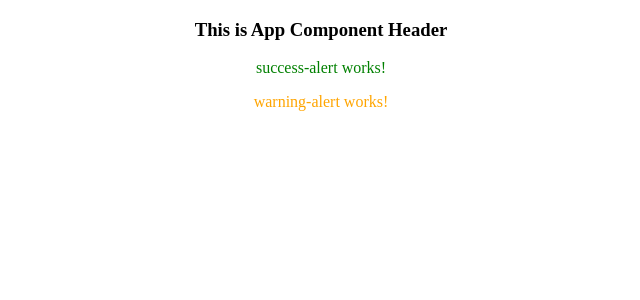
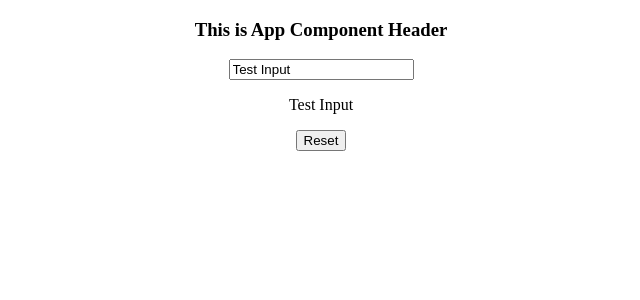
Before and after one commit to yatinn-j/angularassignment, an Angular app: page / in a window 1280 px wide. Shown: the top 300 px of the page, without its empty margins (319-959 px from the left). Built offline with nearby package versions, Linux system fonts and the light colour scheme.

Commit message:
two-way data binding practice exercise

```diff
--- a/src/app/app.component.html
+++ b/src/app/app.component.html
@@ -1,4 +1,6 @@
 <h3>This is App Component Header</h3>
 
-<app-success-alert></app-success-alert>
-<app-warning-alert></app-warning-alert>
+<!-- <app-success-alert></app-success-alert>
+<app-warning-alert></app-warning-alert> -->
+
+<app-databinding></app-databinding>
--- /dev/null
+++ b/src/app/databinding/databinding.component.html
@@ -0,0 +1,4 @@
+<input type="text" [(ngModel)]="username" (input)="onInputChange($event)">
+<p>{{ username }}</p>
+
+<button type="button" [disabled]="isButtonDisabled" (click)="onResetClick($event)">Reset</button>
--- /dev/null
+++ b/src/app/databinding/databinding.component.ts
@@ -0,0 +1,27 @@
+import { Component, OnInit } from '@angular/core';
+
+@Component({
+  selector: 'app-databinding',
+  templateUrl: './databinding.component.html',
+  styleUrls: ['./databinding.component.css']
+})
+export class DatabindingComponent implements OnInit {
+  username = 'Test Input';
+  isButtonDisabled = false;
+
+  constructor() {
+    this.isButtonDisabled = !Boolean(this.username);
+  }
+
+  ngOnInit(): void {
+  }
+
+  onInputChange = (event: Event) => {
+    this.isButtonDisabled = !Boolean((<HTMLInputElement>event.target).value);
+  }
+
+  onResetClick = (event: Event) => {
+    this.username = '';
+    this.isButtonDisabled = true;
+  }
+}
```
Also changed, not shown: src/app/app.module.ts (+6 -2 lines), src/app/databinding/databinding.component.css (added), 1 other file (tests, documents, lock files or other folders).
